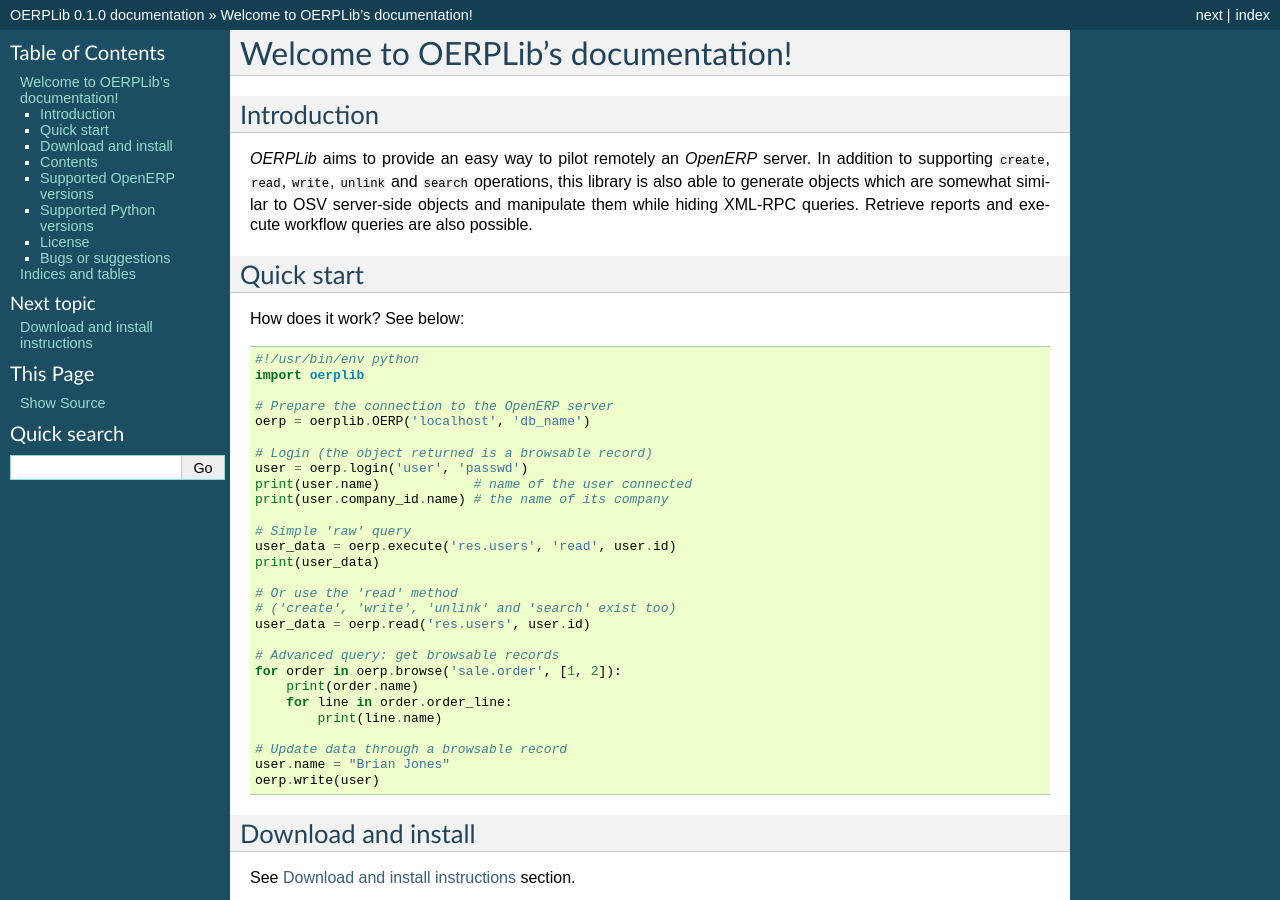
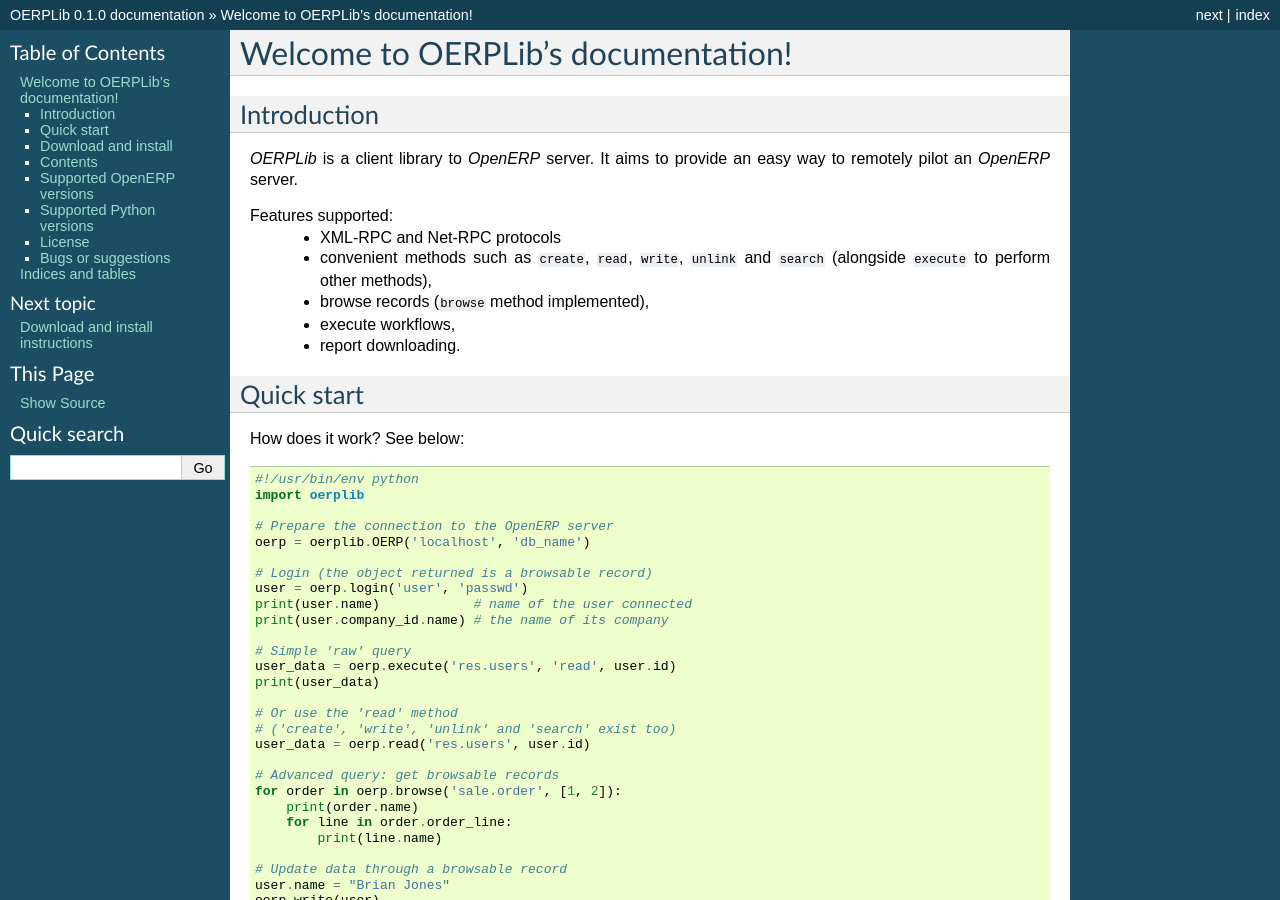
Before and after one commit to osiell/oerplib, a Sphinx documentation site: the page built from doc/source/index.rst, in a window 1280 px wide and 900 px high. Built offline with Sphinx 7.4.7, drawn with Linux system fonts in a browser that asks for light colours.

```diff
--- a/CHANGES.txt
+++ b/CHANGES.txt
@@ -1,7 +1,7 @@
 v0.4.0, 2012-02-16:
     - Browse records are no longer stored in OERPLib, each call to the 'browse',
-      method will generate a new object,
-    - Net-RPC protocol supported alongside XML-RPC,
+      method will generate a new instance,
+    - Net-RPC protocol support added,
     - Methods which need a user connected raise an exception
       if it is not the case.
     - Browse records now store their own original data and fields updated in
--- a/doc/source/index.rst
+++ b/doc/source/index.rst
@@ -9,12 +9,16 @@ Welcome to OERPLib's documentation!
 Introduction
 ------------
 
-`OERPLib` aims to provide an easy way to pilot remotely an `OpenERP` server.
-In addition to supporting ``create``, ``read``, ``write``, ``unlink`` and
-``search`` operations, this library is also able to generate objects which are
-somewhat similar to OSV server-side objects and manipulate them while hiding
-XML-RPC queries.
-Retrieve reports and execute workflow queries are also possible.
+`OERPLib` is a client library to `OpenERP` server. It aims to provide an easy
+way to remotely pilot an `OpenERP` server.
+
+Features supported:
+    - XML-RPC and Net-RPC protocols
+    - convenient methods such as ``create``, ``read``, ``write``, ``unlink`` and
+      ``search`` (alongside ``execute`` to perform other methods),
+    - browse records (``browse`` method implemented),
+    - execute workflows,
+    - report downloading.
 
 Quick start
 -----------
```
Also changed, not shown: README.txt (+14 -12 lines).
